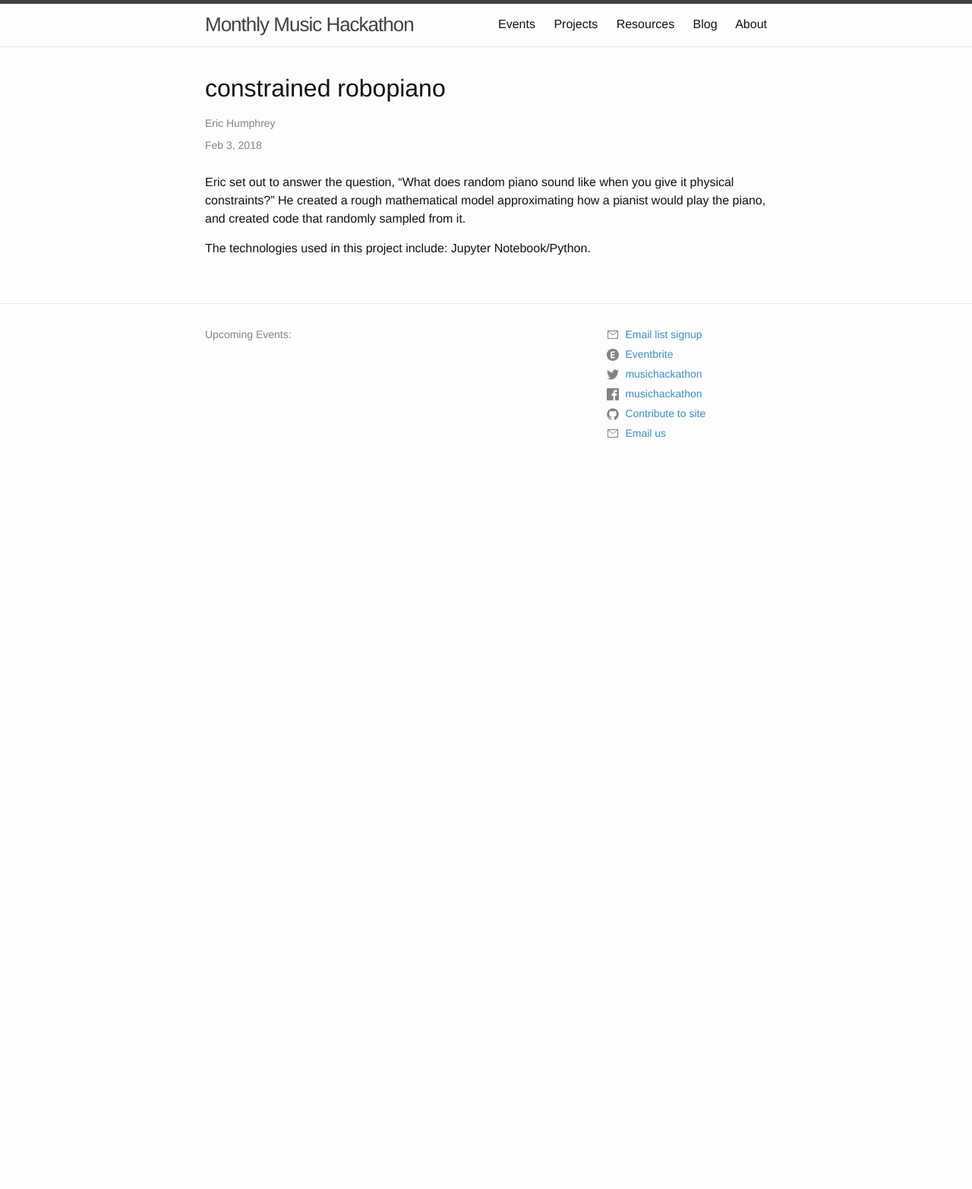
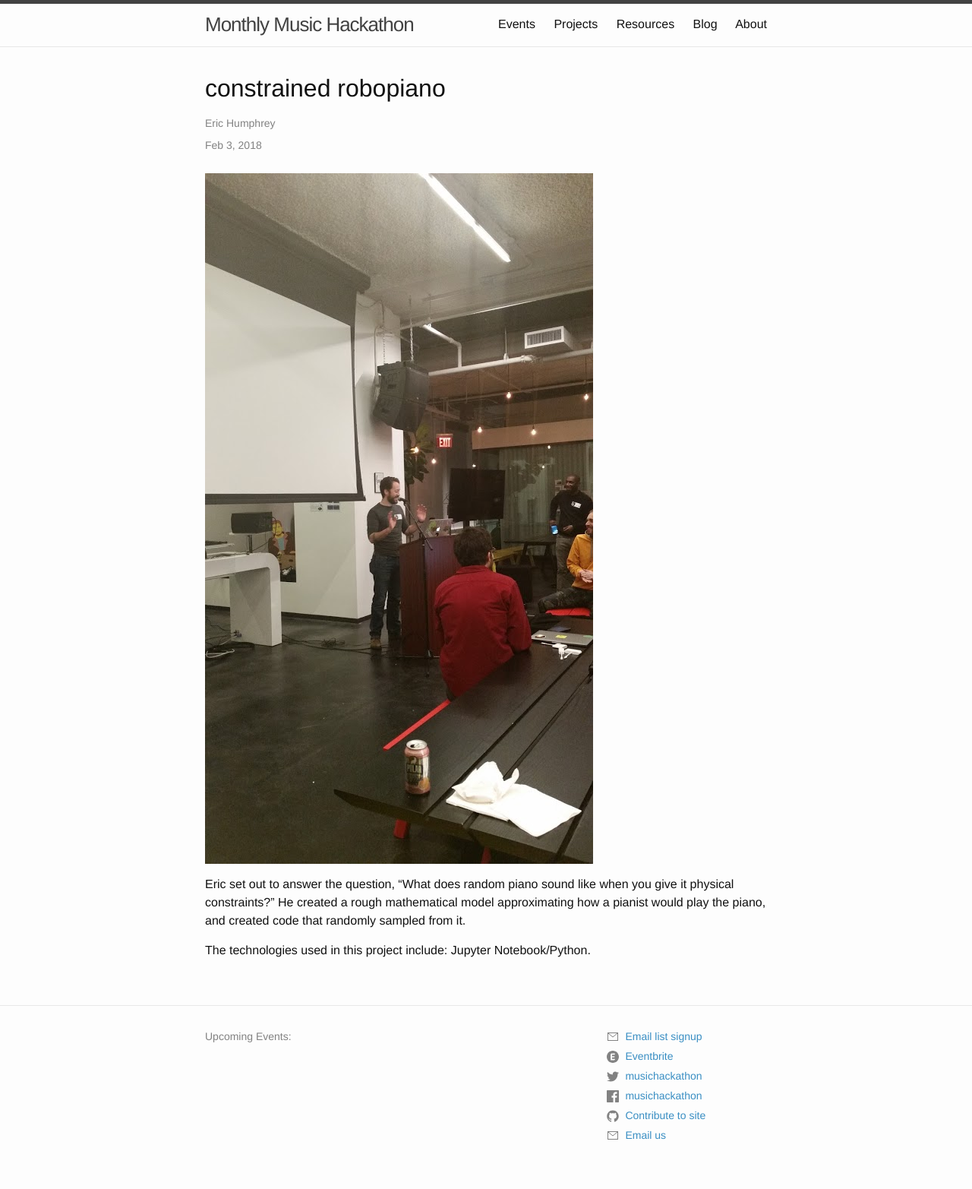
Before and after one commit to musichackathon/mmh_jekyll, a Jekyll site: the page built from _projects/2018-02-03-constrained-robopiano.md, in a window 1280 px wide. Shown: the whole page at 76% size. Built offline with Jekyll 4.4.1, drawn with Linux system fonts in a browser that asks for light colours; before the commit the page ends 900 px from its top, so only the background shows below that.

Commit message:
Add robopiano

```diff
--- a/_projects/2018-02-03-constrained-robopiano.md
+++ b/_projects/2018-02-03-constrained-robopiano.md
@@ -4,6 +4,8 @@ title: constrained robopiano
 creator_names: ['Eric Humphrey']
 ---
 
+![Eric stands behind the podium at the front of the room, explaining his project.]({{"/assets/events/2018/20180203/project5.jpg" | absolute_path}})
+
 Eric set out to answer the question, "What does random piano sound like when you give it physical constraints?" He created a rough mathematical model approximating how a pianist would play the piano, and created code that  randomly sampled from it.
 
 The technologies used in this project include:
```
Also changed, not shown: assets/events/2018/20180203/project5.jpg (added).
